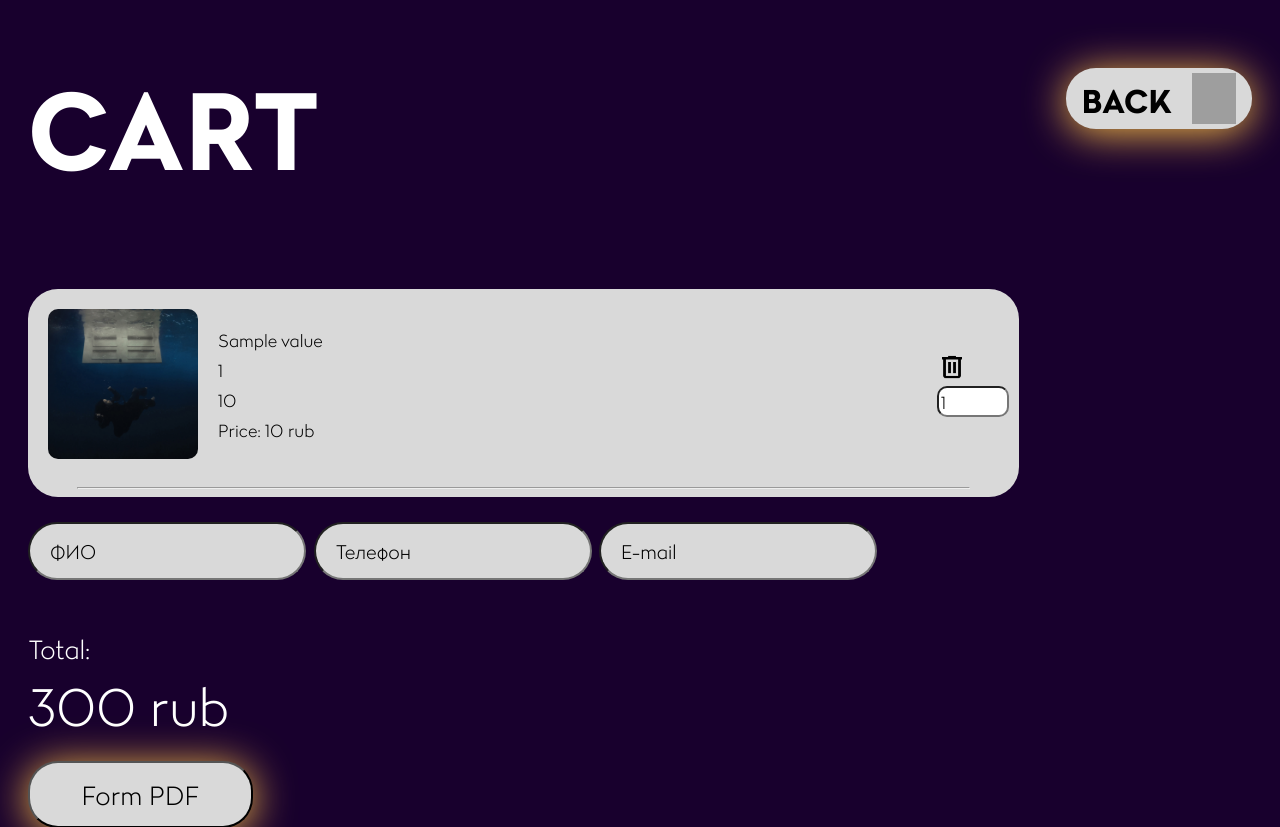
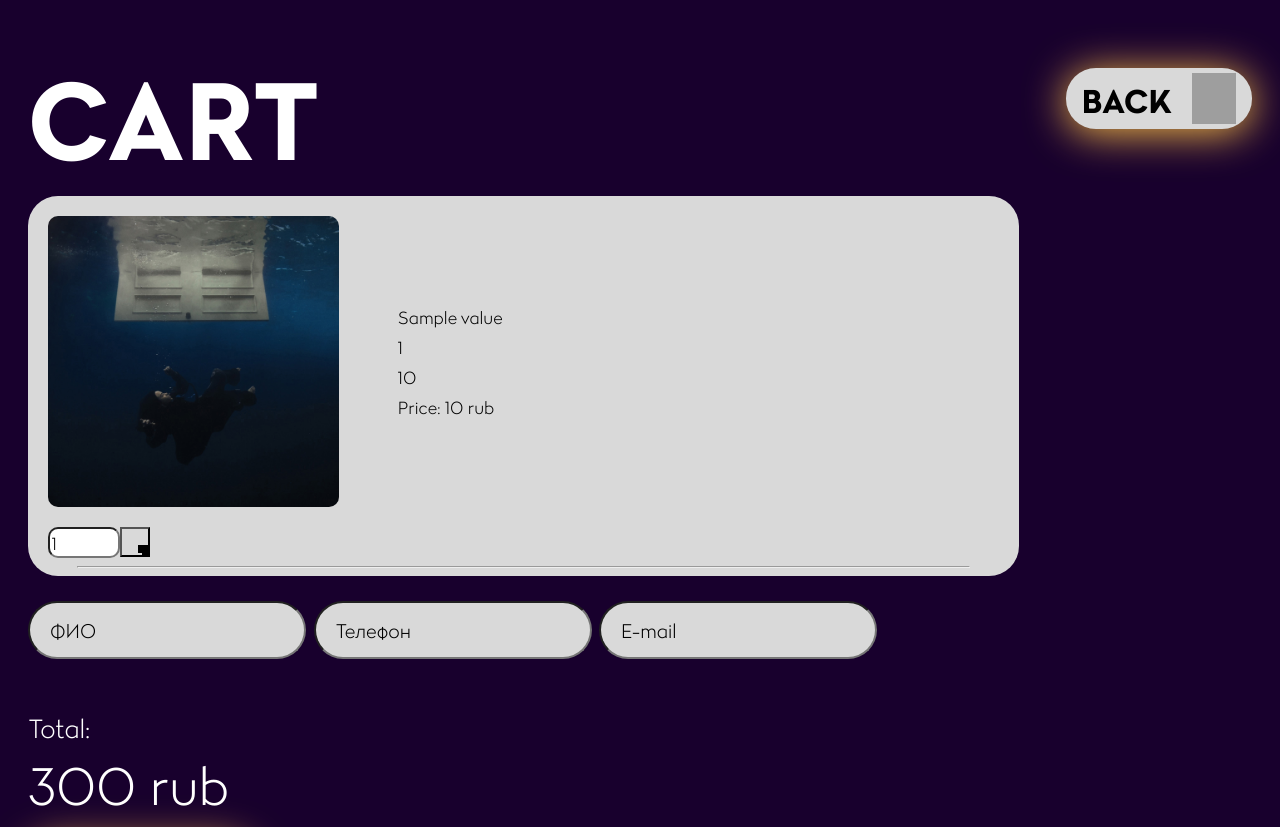
Before and after one commit to pop-arthur/sales_automation_pipeline, a Flask app: template templates/cart.html in a window 1280 px wide. Shown: the top 827 px of the page. Run offline with Flask 2, Linux system fonts and the light colour scheme; the template is opened without the code that fills it: most values are stand-ins (such as "Sample title", 1, 10 or a date in 2020); grey boxes are pictures that could not be loaded.

Commit message:
minor fixes. Delete item doesn't work. No actions on "form PDF" assigned yet

```diff
--- a/static/js/cart.js
+++ b/static/js/cart.js
@@ -29,6 +29,12 @@ document.addEventListener("DOMContentLoaded", function() {
         }
     });
 });
+function removeItem() {
+    const item = button.closest('.cart-item');
+    item.remove();
+    updateTotal();
+}
+
 
 document.addEventListener("DOMContentLoaded", function() {
     const input = document.getElementById("email");
@@ -58,11 +64,7 @@ function generateTxtFile() {
     a.click();
 }
 
-function removeItem(button) {
-    const item = button.closest('.cart-item');
-    item.remove();
-    updateTotal();
-}
+
 
 function setQuantity(button) {
     const quantityElement = button.closest('.cart-item').querySelector('.item-quantity');
--- a/static/styles/cart/cart.css
+++ b/static/styles/cart/cart.css
@@ -38,7 +38,8 @@ body{
     .cart-title {
         color: #fff;
         align-self: end;
-        margin-top: 10px;
+        margin-top: 0px;
+        margin-bottom: 0px;
         flex-grow: 1;
         flex-basis: auto;
         font: 100px Lydia-Bold;
@@ -102,8 +103,8 @@ body{
         }
     }
     .form-column {
-        display: flex;
-        flex-direction: column;
+        display: grid;
+        grid-column: column;
         line-height: normal;
         width: auto;
         margin-left: 0px;
@@ -207,18 +208,18 @@ body{
     }
     .cart-item {
         padding: 10px;
-        display: flex;
+        display: inline-flex ;
         justify-content: space-between;
         align-items: center;
     }
     .cart-item img {
-        width: 150px;
-        height: 150px;
+        width: 30%;
+        height: 30%;
         border-radius: 20px;
     }
     .cart-item-info {
         flex-grow: 1;
-        margin-left: 10px;
+        margin-left: 5%;
     }
     .item-name,
     .item-id,
@@ -226,10 +227,17 @@ body{
     .item-price {
         margin: 5px 0;
         font-family: Lydia-Light;
+        font-size: 100%
     }
-    #remove-button {
+    .remove-button {
+        background: url("../test/images/delete.png");
         width: 30px;
         height: 30px;
+    }
+    .butt {
+        margin-left: 2%;
+        display: flex;
+        justify-content: baseline;
     }
     #quantity-form{
         font-family: Lydia-Light;
--- a/templates/cart.html
+++ b/templates/cart.html
@@ -4,7 +4,7 @@
     <meta charset="UTF-8">
     <meta name="viewport" content="width=device-width, initial-scale=1.0">
     <link rel="stylesheet" href="..\static\styles\cart\cart.css">
-    <script src="..\static\scripts\cart.js"></script>
+    <script src="..\static\js\cart.js"></script>
     <title>Cart</title>
 </head>
 
@@ -12,7 +12,7 @@
 <section class="cart-container">
     <header class="cart-header">
         <h1 class="cart-title">CART</h1>
-        <div class="back-button-container" onclick="window.location.href='index.html'">
+        <div class="back-button-container" onclick="window.location.href='main.html'">
             <div class="back-button">BACK</div>
             <img src="https://cdn.builder.io/api/v1/image/assets/TEMP/5403d94facc52db0e0183bc219a7cf4bf570b62cca11f4397029438bd455acac?apiKey=07449926caf0434fa474b0526b0d5b23&" alt="Profile Image" class="back-icon" />
         </div>
@@ -24,6 +24,7 @@
                     <!-- {%for value in universities.values()%} -->
                     <div class="cart-item">
                         <!-- <img src="{{value['image']}}" alt="Item Image"> -->
+
                         <img src="..\images\item_preview.jpg" class="cart-item" alt="Item Image">
                         <div class="cart-item-info">
                             <div class="item-name">{{value['name']}}</div>
@@ -31,14 +32,13 @@
                             <div class="item-quantity">{{value['quantity']}}</div>
                             <div class="item-price">Price: {{value['price']}} rub</div>
                         </div >
-                        <div class="butt">
-                            <img src="..\images\delete.png" alt="delete" id="remove-button">
-                            <form action="\quantity" method="get">
-                                <input type="number" name="quantity-form" pattern="\d*" id="quantity-form" step="1" min="1" value="1" placeholder="Enter the quantity">
-                            </form>
-                        </div>
+                    </div>
+                    <div class="butt">
+                        <form action="\quantity" method="get">
+                            <input type="number" name="quantity-form" pattern="\d*" id="quantity-form" step="1" min="1" value="1" placeholder="Enter the quantity">
+                        </form>
 
-
+                        <button class="remove-button" onclick="removeItem()"></button>
 
                     </div>
 
```
